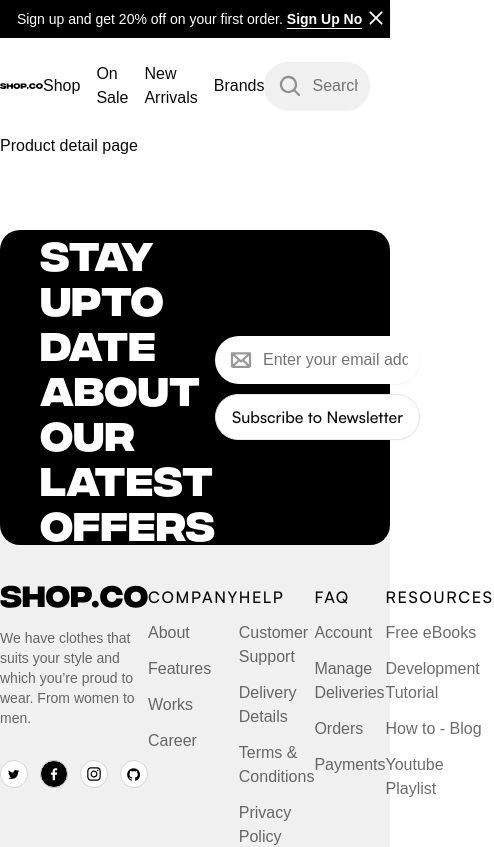
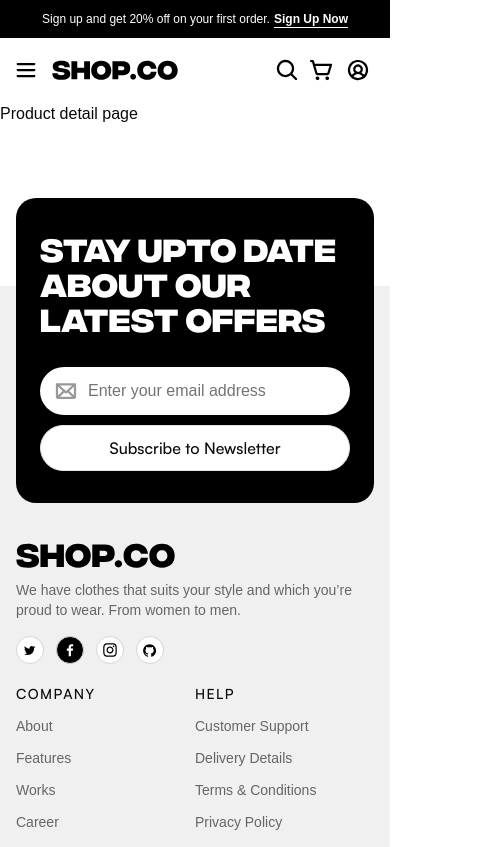
Before and after one commit to anas283/e-commerce, a Next.js app: page /product-detail in a window 390 px wide. Shown: the top 847 px of the page, 494 px wide, since content can reach past the window. Built offline with nearby package versions, Linux system fonts and the light colour scheme; a web font is replaced by a local one.

Commit message:
Update mobile responsive

```diff
--- a/src/app/components/footer.tsx
+++ b/src/app/components/footer.tsx
@@ -21,16 +21,16 @@ const integralCF = localFont({
 
 export default function Footer() {
   return (
-    <div className="bg-[#F0F0F0] py-14 mt-40">
+    <div className="bg-[#F0F0F0] py-14 mt-40 px-4 xl:px-0">
       <div className="w-full max-w-xl mx-auto">
-        <div className="w-full bg-black min-h-[180px] -mt-36 mb-10 rounded-[20px] flex justify-between px-10 items-center">
-          <div className="max-w-[551px]">
-            <h3 className={`${integralCF.className} text-white text-[40px] uppercase text-left leading-[45px]`}>
+        <div className="w-full bg-black h-fit md:min-h-[180px] -mt-36 mb-10 rounded-[20px] flex flex-col md:flex-row md:justify-between px-6 py-8 md:py-0 md:px-10 items-center gap-8 md:gap-4 lg:gap-0">
+          <div className="lg:max-w-[551px]">
+            <h3 className={`${integralCF.className} text-white text-[32px] leading-[35px] lg:text-[40px] uppercase text-left lg:leading-[45px]`}>
               Stay upto date about our latest offers
             </h3>
           </div>
-          <div className="w-[349px] flex flex-col gap-2.5">
-            <div className="relative w-full max-w-[577px]">
+          <div className="w-full md:w-[349px] flex flex-col gap-2.5">
+            <div className="relative w-full md:max-w-[577px]">
               <Image src={EmailIcon} alt="icon" className="absolute top-3 left-3.5" />
               <Input
                 className="bg-white border-0 rounded-full w-full h-12 pl-12 text-base"
@@ -44,15 +44,15 @@ export default function Footer() {
           </div>
         </div>
 
-        <div className="flex justify-between">
-          <div className="flex flex-col gap-5 max-w-[248px]">
+        <div className="flex flex-wrap md:justify-between">
+          <div className="w-full flex flex-col gap-3 lg:gap-5 lg:max-w-[248px]">
             <Link href="">
               <Image src={LogoImage} alt="logo-image" />
             </Link>
             <p className="text-sm opacity-60">
               We have clothes that suits your style and which you’re proud to wear. From women to men.
             </p>
-            <div className="mt-3 flex flex-row gap-3">
+            <div className="mt-1 md:mt-3 flex flex-row gap-3">
               <div className="w-7 h-7 bg-white rounded-full cursor-pointer border border-gray-300 flex justify-center items-center">
                 <Image src={TwitterLogo} alt="twitter-image" />
               </div>
@@ -68,78 +68,78 @@ export default function Footer() {
             </div>
           </div>
 
-          <div className="flex flex-col gap-3">
-            <h6 className="text-base font-medium uppercase tracking-widest">Company</h6>
-            <Link href="" className="opacity-60">
+          <div className="w-1/2 lg:w-auto flex flex-col gap-3 mt-5 lg:mt-0">
+            <h6 className="text-sm md:text-base font-medium uppercase tracking-widest">Company</h6>
+            <Link href="" className="opacity-60 text-sm md:text-base">
               About
             </Link>
-            <Link href="" className="opacity-60">
+            <Link href="" className="opacity-60 text-sm md:text-base">
               Features
             </Link>
-            <Link href="" className="opacity-60">
+            <Link href="" className="opacity-60 text-sm md:text-base">
               Works
             </Link>
-            <Link href="" className="opacity-60">
+            <Link href="" className="opacity-60 text-sm md:text-base">
               Career
             </Link>
           </div>
 
-          <div className="flex flex-col gap-3">
-            <h6 className="text-base font-medium uppercase tracking-widest">Help</h6>
-            <Link href="" className="opacity-60">
+          <div className="w-1/2 lg:w-auto flex flex-col gap-3 mt-5 lg:mt-0">
+            <h6 className="text-sm md:text-base font-medium uppercase tracking-widest">Help</h6>
+            <Link href="" className="opacity-60 text-sm md:text-base">
               Customer Support
             </Link>
-            <Link href="" className="opacity-60">
+            <Link href="" className="opacity-60 text-sm md:text-base">
               Delivery Details
             </Link>
-            <Link href="" className="opacity-60">
+            <Link href="" className="opacity-60 text-sm md:text-base">
               Terms & Conditions
             </Link>
-            <Link href="" className="opacity-60">
+            <Link href="" className="opacity-60 text-sm md:text-base">
               Privacy Policy
             </Link>
           </div>
 
-          <div className="flex flex-col gap-3">
-            <h6 className="text-base font-medium uppercase tracking-widest">FAQ</h6>
-            <Link href="" className="opacity-60">
+          <div className="w-1/2 lg:w-auto flex flex-col gap-3 mt-5 lg:mt-0">
+            <h6 className="text-sm md:text-base font-medium uppercase tracking-widest">FAQ</h6>
+            <Link href="" className="opacity-60 text-sm md:text-base">
               Account
             </Link>
-            <Link href="" className="opacity-60">
+            <Link href="" className="opacity-60 text-sm md:text-base">
               Manage Deliveries
             </Link>
-            <Link href="" className="opacity-60">
+            <Link href="" className="opacity-60 text-sm md:text-base">
               Orders
             </Link>
-            <Link href="" className="opacity-60">
+            <Link href="" className="opacity-60 text-sm md:text-base">
               Payments
             </Link>
           </div>
 
-          <div className="flex flex-col gap-3">
-            <h6 className="text-base font-medium uppercase tracking-widest">Resources</h6>
-            <Link href="" className="opacity-60">
+          <div className="w-1/2 lg:w-auto flex flex-col gap-3 mt-5 lg:mt-0">
+            <h6 className="text-sm md:text-base font-medium uppercase tracking-widest">Resources</h6>
+            <Link href="" className="opacity-60 text-sm md:text-base">
               Free eBooks
             </Link>
-            <Link href="" className="opacity-60">
+            <Link href="" className="opacity-60 text-sm md:text-base">
               Development Tutorial
             </Link>
-            <Link href="" className="opacity-60">
+            <Link href="" className="opacity-60 text-sm md:text-base">
               How to - Blog
             </Link>
-            <Link href="" className="opacity-60">
+            <Link href="" className="opacity-60 text-sm md:text-base">
               Youtube Playlist
             </Link>
           </div>
         </div>
         <hr className="mt-10 mb-5" />
-        <div className="flex justify-between">
+        <div className="flex flex-col md:flex-row md:justify-between gap-4 md:gap-0">
           <div>
-            <p className="text-sm opacity-60">
+            <p className="text-sm opacity-60 text-center md:text-left">
               Shop.co © 2000-2023, All Rights Reserved
             </p>
           </div>
-          <div className="flex justify-between gap-2.5">
+          <div className="flex justify-center md:justify-between gap-2.5">
             <div className="p-2 bg-white rounded flex justify-center items-center">
               <Image src={VisaImage} alt="visa" />
             </div>
--- a/src/app/components/navbar.tsx
+++ b/src/app/components/navbar.tsx
@@ -7,6 +7,8 @@ import CartIcon from "../../../public/cart-icon.svg";
 import ProfileIcon from "../../../public/profile-icon.svg";
 import CloseIcon from "../../../public/close-icon.svg";
 import SearchIcon from "../../../public/search-icon.svg";
+import SearcBlackIcon from "../../../public/search-black.svg";
+import MenuIcon from "../../../public/menu-icon.svg";
 // import ChevronDownIcon from "../../../public/chevron-down-icon.svg";
 // import { X } from "lucide-react";
 
@@ -17,31 +19,34 @@ export default function Navbar() {
       <div className="bg-black w-full h-[38px]">
         <div className="max-w-xl relative flex justify-center items-center h-full mx-auto">
           <div className="flex flex-row gap-1">
-            <h6 className="text-white text-sm">Sign up and get 20% off on your first order.</h6>
-            <Link href="" className="text-white underline text-sm font-semibold underline-offset-4">
+            <h6 className="text-white text-xs md:text-sm">Sign up and get 20% off on your first order.</h6>
+            <Link href="" className="text-white underline text-xs md:text-sm font-semibold underline-offset-4">
               Sign Up Now
             </Link>
           </div>
-          <Button className="bg-black p-1 absolute top-0 right-0">
+          <Button className="bg-black p-1 absolute top-0 right-0 hidden md:flex">
             <Image src={CloseIcon} alt="close-icon" />
           </Button>
         </div>
       </div>
 
-      <nav className="bg-white h-24 flex items-center">
+      <nav className="bg-white h-16 md:h-24 flex items-center px-4 xl:px-0">
         <div className="w-full max-w-xl mx-auto flex justify-between">
-          <div className="flex items-center">
-            <Link href="">
+          <div className="flex items-center gap-4">
+            <Button className="flex md:hidden p-0" variant="ghost">
+              <Image src={MenuIcon} alt="close-icon" />
+            </Button>
+            <Link href="" className="max-w-[126px] md:max-w-none">
               <Image src={LogoImage} alt="logo-image" />
             </Link>
           </div>
-          <div className="flex justify-between items-center gap-4">
+          <div className="hidden md:flex justify-between items-center gap-4">
             <Link href="">Shop</Link>
             <Link href="">On Sale</Link>
             <Link href="">New Arrivals</Link>
             <Link href="">Brands</Link>
           </div>
-          <div className="relative w-full max-w-[577px]">
+          <div className="hidden lg:flex relative w-full max-w-[40%] xl:max-w-[577px]">
             <Image src={SearchIcon} alt="icon" className="absolute top-3 left-3.5" />
             <Input
               className="bg-[#F0F0F0] border-0 rounded-full w-full h-12 pl-12 text-base"
@@ -50,6 +55,9 @@ export default function Navbar() {
             />
           </div>
           <div className="flex justify-between items-center gap-1">
+            <Button className="flex lg:hidden p-1" variant="ghost">
+              <Image src={SearcBlackIcon} alt="search-icon" className="fill-black" />
+            </Button>
             <Button className="p-1" variant="ghost">
               <Image src={CartIcon} alt="cart-icon" />
             </Button>
--- a/src/app/components/product-card.tsx
+++ b/src/app/components/product-card.tsx
@@ -25,8 +25,8 @@ export default function ProductCard(props: Props) {
   }
 
   return (
-    <Link href="product-detail">
-      <div className="w-[295px] h-[298px] rounded-[20px] bg-[#F0EEED] overflow-hidden flex justify-center items-center">
+    <Link href="product-detail" className="flex flex-col mx-auto">
+      <div className="w-[200px] h-[200px] sm:w-[295px] sm:h-[298px] rounded-[20px] bg-[#F0EEED] overflow-hidden flex justify-center items-center">
         <Image
           src={props.data.image}
           alt={props.data.title}
--- a/src/app/globals.css
+++ b/src/app/globals.css
@@ -4,6 +4,11 @@
 
 body {
   font-family: Arial, Helvetica, sans-serif;
+}
+
+html,
+body {
+  overflow-x: hidden;
 }
 
 @layer base {
```
Also changed, not shown: src/app/(main)/page.tsx (+51 -51 lines), public/menu-icon.svg (added), public/search-black.svg (added).
